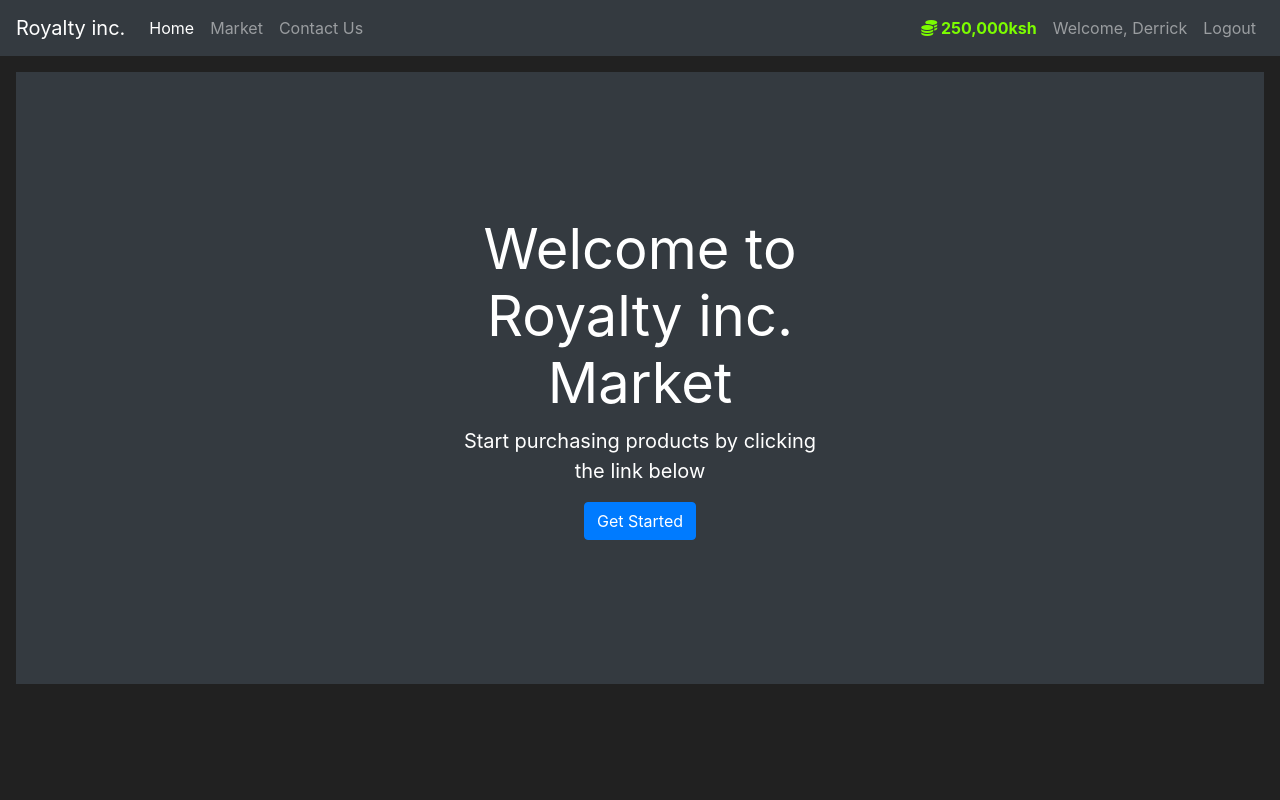
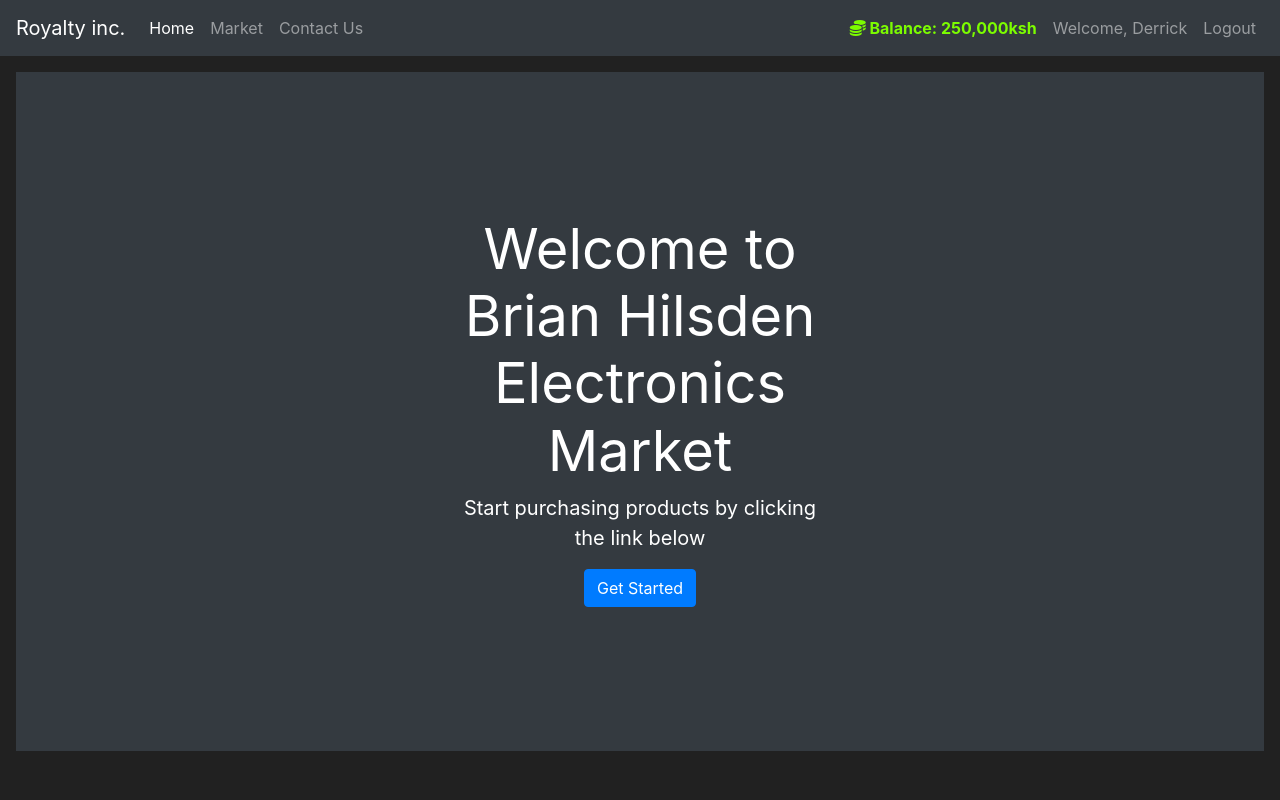
Before and after one commit to brianhilsden/Trial-flask-project, a Flask app: page / in a window 1280 px wide. Run offline with Flask 3, Linux system fonts and the light colour scheme; a user stored in the database is signed in; some libraries are stand-ins or nearby versions.

Commit message:
added styling

```diff
--- a/market/templates/base.html
+++ b/market/templates/base.html
@@ -35,7 +35,7 @@
                 <li class="nav-item">
                     <a class="nav-link" style="color: lawngreen; font-weight: bold">
                         <i class="fas fa-coins"></i>
-                        {{ current_user.prettier_budget }}
+                        Balance: {{ current_user.prettier_budget }}
                     </a>
                 </li>
                 <li class="nav-item">
--- a/market/templates/home.html
+++ b/market/templates/home.html
@@ -5,10 +5,11 @@
 {% block content %}
     <div class="position-relative overflow-hidden p-3 p-md-5 m-md-3 text-center bg-dark" style="color:white">
         <div class="col-md-5 p-lg-5 mx-auto my-5">
-            <h1 class="display-4 font-weight-normal">Welcome to Royalty inc. Market</h1>
+            <h1 class="display-4 font-weight-normal">Welcome to Brian Hilsden Electronics Market</h1>
             <p class="lead font-weight-normal">Start purchasing products by clicking the link below</p>
             <a class="btn btn-primary" href="{{ url_for('market_page') }}">Get Started</a>
         </div>
-
+        <div class="product-device box-shadow d-none d-md-block"></div>
+        <div class="product-device product-device-2 box-shadow d-none d-md-block"></div>
     </div>
 {% endblock %}
--- a/market/templates/style.css
+++ /dev/null
@@ -1,3 +0,0 @@
-body{
-    background-color: black;
-}
```
